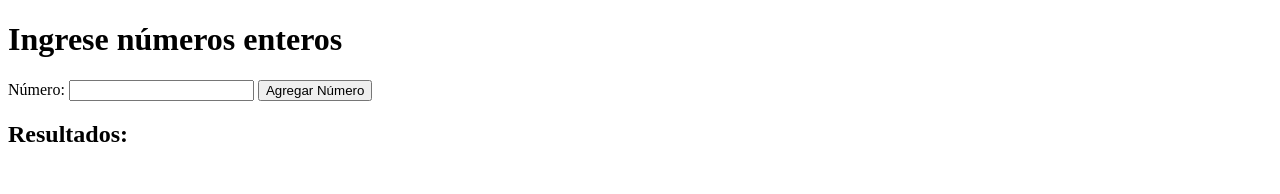
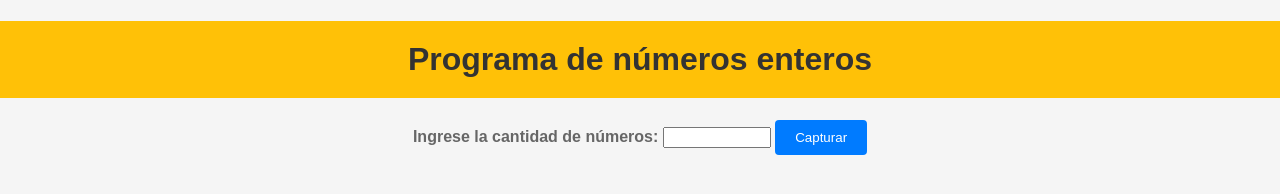
Before and after one commit to kenetharci/Trabajo, a plain HTML site: page trabajo/index.html in a window 1280 px wide. Drawn offline with Linux system fonts and the light colour scheme.

Commit message:
Add files via upload

```diff
--- a/trabajo/css/styles.css
+++ b/trabajo/css/styles.css
@@ -0,0 +1,49 @@
+body {
+    font-family: Arial, sans-serif;
+    background-color: #f5f5f5;
+    margin: 0;
+    padding: 0;
+  }
+
+  #h1{
+    color: #333;
+    text-align: center;
+    padding: 20px;
+    background-color: #ffc107;
+  }
+
+  #container {
+    margin-top: 20px;
+    font-size: 16px;
+    line-height: 1.5;
+    color: #666;
+    margin: 20px;
+    text-align: center;
+
+  }
+
+  label {
+    font-weight: bold;
+
+  }
+
+  input[type="number"] {
+    width: 100px;
+
+  }
+
+  button {
+
+    display: inline-block;
+    padding: 10px 20px;
+    background-color: #007bff;
+    color: #fff;
+    border: none;
+    border-radius: 4px;
+    cursor: pointer;
+    transition: background-color 0.3s;
+  }
+
+  #resultado {
+    margin-top: 20px;
+  }
--- a/trabajo/index.html
+++ b/trabajo/index.html
@@ -3,19 +3,23 @@
 <head>
     <meta charset="UTF-8">
     <meta name="viewport" content="width=device-width, initial-scale=1.0">
-    <link rel="styleheet" href="./css/styles.css">
-    <title>Números Mayor y Menor</title>
+    <link rel="stylesheet" href="./css/styles.css">
+    <script src="./app.js"></script>
+    <title>Numeros enteros</title>
 </head>
 <body>
-    <h1>Ingrese números enteros</h1>
-    <form id="numberForm">
-        <label for="numberInput">Número:</label>
-        <input type="number" id="numberInput">
-        <button type="button" id="addButton">Agregar Número</button>
-    </form>
-    <h2>Resultados:</h2>
-    <p id="result"></p>
+    <h1 id="h1">Programa de números enteros</h1>
 
-    <script src="./scripts/app.js"></script>
-</body>
-</html>
+    <div id="container">
+      <label for="cantidad">Ingrese la cantidad de números:</label>
+      <input type="number" id="cantidad">
+      <button onclick="capturarNumeros()">Capturar</button>
+
+      <div id="resultado">
+        <p id="mayor"></p>
+        <p id="menor"></p>
+      </div>
+    </div>
+
+  </body>
+  </html>
```
Also changed, not shown: trabajo/js/app.js (+18 -19 lines).
